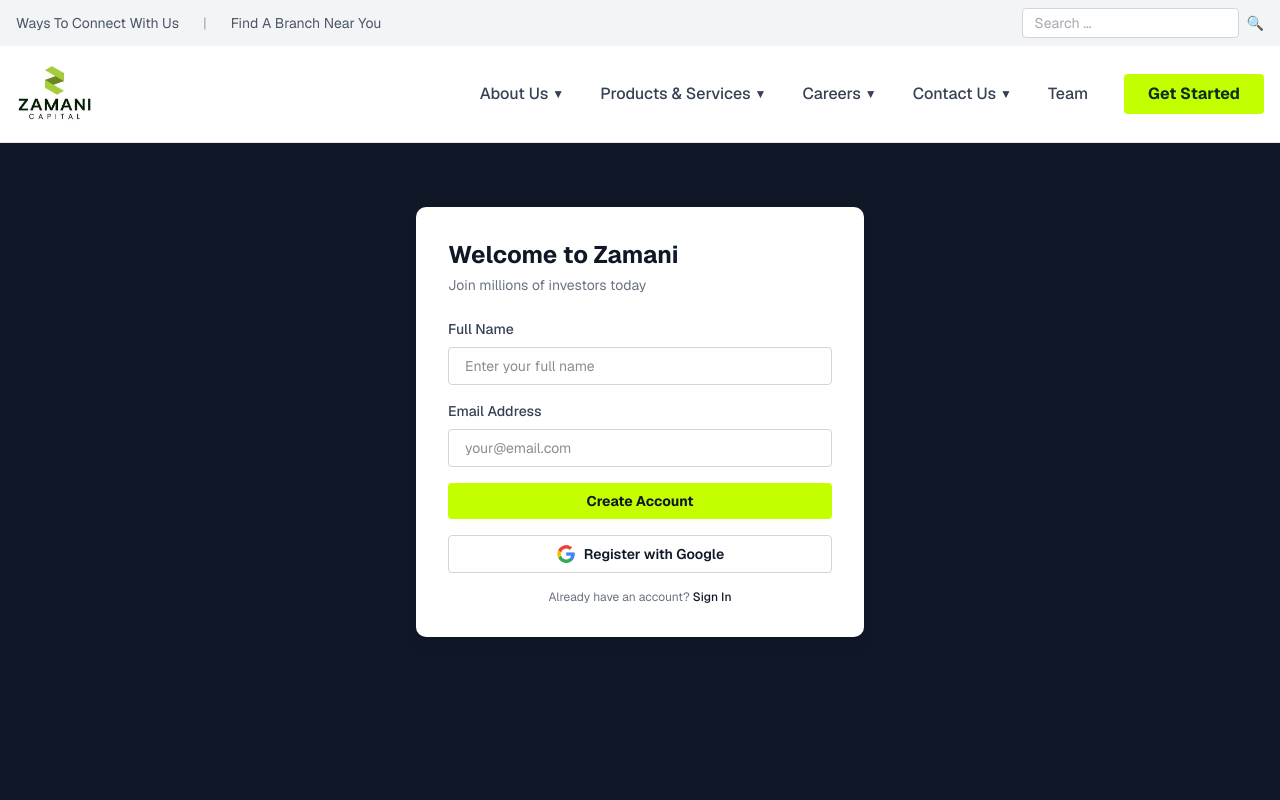
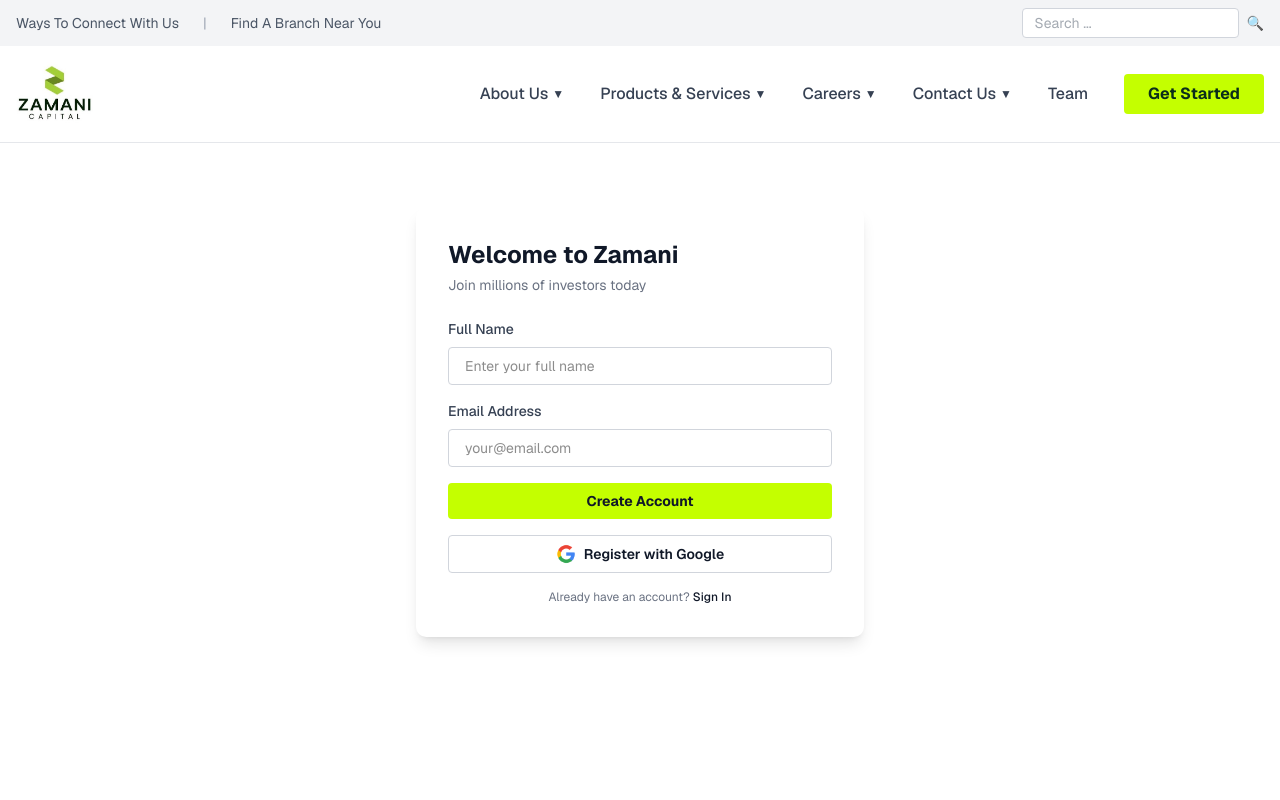
Before and after one commit to Funkiefash/Zamani_project, a Next.js app: page /signup in a window 1280 px wide. Shown: the top 800 px of the page. Built offline with nearby package versions, Linux system fonts and the light colour scheme.

Commit message:
Add files via upload

```diff
--- a/app/signup/page.tsx
+++ b/app/signup/page.tsx
@@ -50,7 +50,7 @@ export default function SignupPage() {
   return (
     <>
       <Header />
-      <main className="min-h-screen bg-gray-900 py-8 md:py-16 px-3 md:px-4">
+      <main className="min-h-screen bg-dark-green py-8 md:py-16 px-3 md:px-4">
         <div className="max-w-md mx-auto">
           {step === 1 && (
             <div className="bg-white rounded-lg shadow-lg p-6 md:p-8">
```
